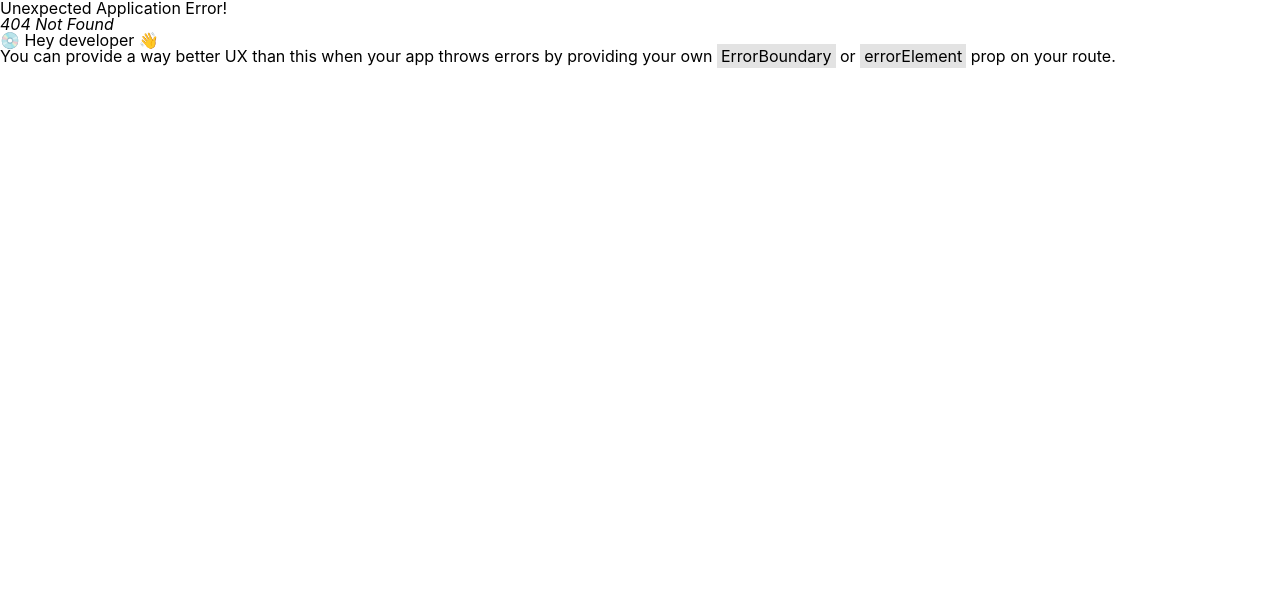
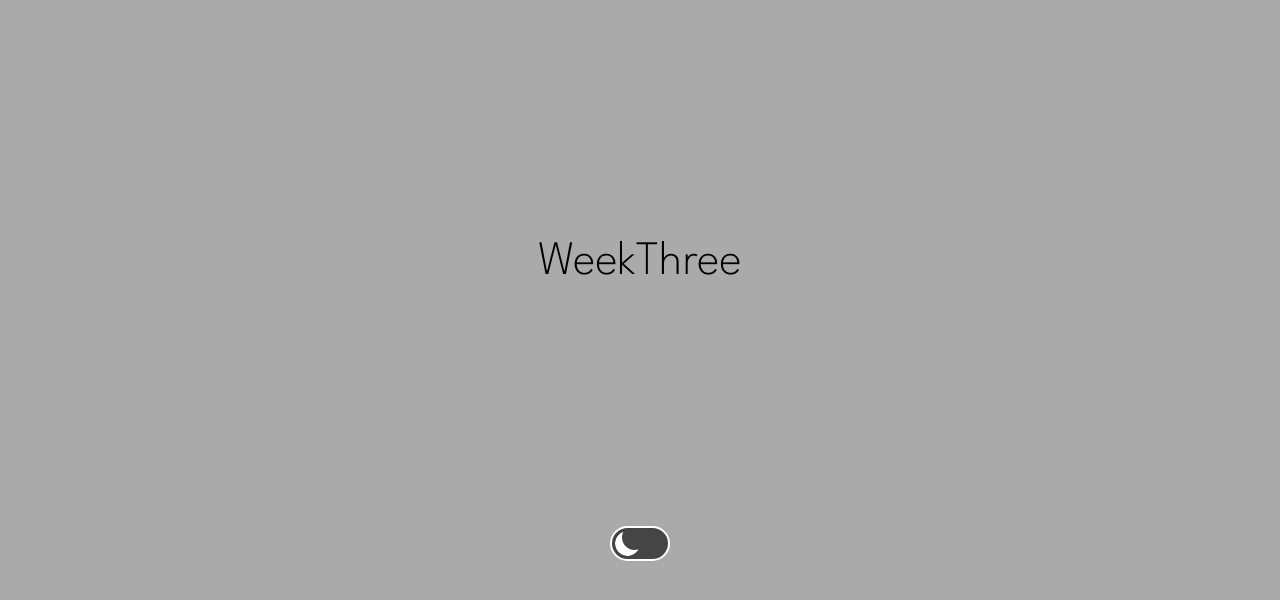
Before and after one commit to sanjaymhj/internal-ui-challenge, a React (Vite) app: page /week-three in a window 1280 px wide. Before the commit this address had no page. Shown: the top 600 px of the page. Built offline with nearby package versions, Linux system fonts and the light colour scheme.

Commit message:
main Week three slider

```diff
--- a/index.html
+++ b/index.html
@@ -4,6 +4,9 @@
 <head>
   <meta charset="UTF-8" />
   <link rel="icon" type="image/svg+xml" href="/vite.svg" />
+  <link rel="preconnect" href="https://fonts.googleapis.com">
+  <link rel="preconnect" href="https://fonts.gstatic.com" crossorigin>
+  <link href="https://fonts.googleapis.com/css2?family=League+Spartan:wght@100;200&display=swap" rel="stylesheet">
   <meta name="viewport" content="width=device-width, initial-scale=1.0" />
   <title>UI Challenge</title>
 </head>
--- a/src/main.jsx
+++ b/src/main.jsx
@@ -6,6 +6,7 @@ import { WeekOne } from './week-one';
 import { WeekTwo } from './week-two';
 
 import './reset.scss';
+import { WeekThree } from './week-three';
 
 const router = createBrowserRouter([
   {
@@ -20,6 +21,10 @@ const router = createBrowserRouter([
     path: '/week-two',
     element: <WeekTwo />,
   },
+  {
+    path: '/week-three',
+    element: <WeekThree />,
+  },
 ]);
 
 ReactDOM.createRoot(document.getElementById('root')).render(
--- /dev/null
+++ b/src/week-three/WeekThree.tsx
@@ -0,0 +1,17 @@
+import React from 'react';
+
+import './style.scss';
+
+const WeekThree = () => {
+  return (
+    <div className="week-three">
+      <div className="title">WeekThree</div>
+      <label className="switch">
+        <input type="checkbox" />
+        <span className="slider round"></span>
+      </label>
+    </div>
+  );
+};
+
+export { WeekThree };
--- /dev/null
+++ b/src/week-three/index.tsx
@@ -0,0 +1,3 @@
+import { WeekThree } from './WeekThree';
+
+export { WeekThree };
--- /dev/null
+++ b/src/week-three/style.scss
@@ -0,0 +1,85 @@
+.week-three {
+  height: 100vh;
+  width: 100vw;
+  // background-color: #aeda;
+  background-color: #aaaaaa;
+  justify-content: space-evenly;
+  align-items: center;
+  display: flex;
+  flex-flow: column nowrap;
+
+  font-family: 'League Spartan', sans-serif;
+  .title {
+    font-size: 3em;
+    display: block;
+  }
+
+  .switch {
+    position: relative;
+    display: inline-block;
+    width: 60px;
+    height: 35px;
+  }
+
+  .switch input {
+    opacity: 0;
+    width: 0;
+    height: 0;
+  }
+
+  .slider {
+    position: absolute;
+    cursor: pointer;
+    top: 0;
+    left: 0;
+    right: 0;
+    bottom: 0;
+    background-color: #454545;
+    -webkit-transition: 0.4s;
+    transition: 0.4s;
+  }
+
+  .slider:before {
+    position: absolute;
+    content: '';
+    height: 25px;
+    width: 25px;
+    left: 3px;
+    bottom: 3px;
+    background-color: white;
+    -webkit-transition: 0.5s;
+    transition: 0.5s;
+
+    // How to create path using Figma
+    // Step 1: Create 3 perfect circle with desired radius
+    // Step 2: Select 2 circle and click on boolean operation, use intersection, place circle to get desired pointed oval shape[preferably at 45°].
+    // Step 3: Place 3rd circle at 0,0 position, drag intersection to get moon shape(overlapped state)
+    // Step 4: Select moon shape and click on boolean operation, use difference operation, to get desired moon shape. Gives moon shape.
+    // Step 5: Select moon shape and copy svg. Use SVG path to clip-path property.
+
+    clip-path: path(
+      'M8.43732 0.675038C3.52811 2.36132 0 7.01864 0 12.5C0 19.4036 5.59644 25 12.5 25C17.4619 25 21.7486 22.1089 23.7674 17.9193C23.7015 18.0559 23.6333 18.1911 23.5627 18.325C22.2889 18.7625 20.9222 19 19.5 19C12.5964 19 7 13.4036 7 6.5C7 4.39656 7.51955 2.41446 8.43732 0.675038Z'
+    );
+    transition-property: all;
+  }
+
+  input:checked + .slider:before {
+    // Based on where to place checked state, depends on width of .switch, .slider, .slider's positioning(left or right)
+    // eg: if .switch width is 60px, .slider width is 25px, .slider's left is 5, then translateX(25px) will place checked state at right side.
+    -webkit-transform: translateX(25px);
+    -ms-transform: translateX(25px);
+    transform: translateX(25px);
+    clip-path: circle(50% at 50% 50%);
+    background-color: #fcff58;
+  }
+
+  /* Rounded sliders */
+  .slider.round {
+    border-radius: 26px;
+    border: 2px solid white;
+  }
+
+  .slider.round:before {
+    border-radius: 50%;
+  }
+}
```
